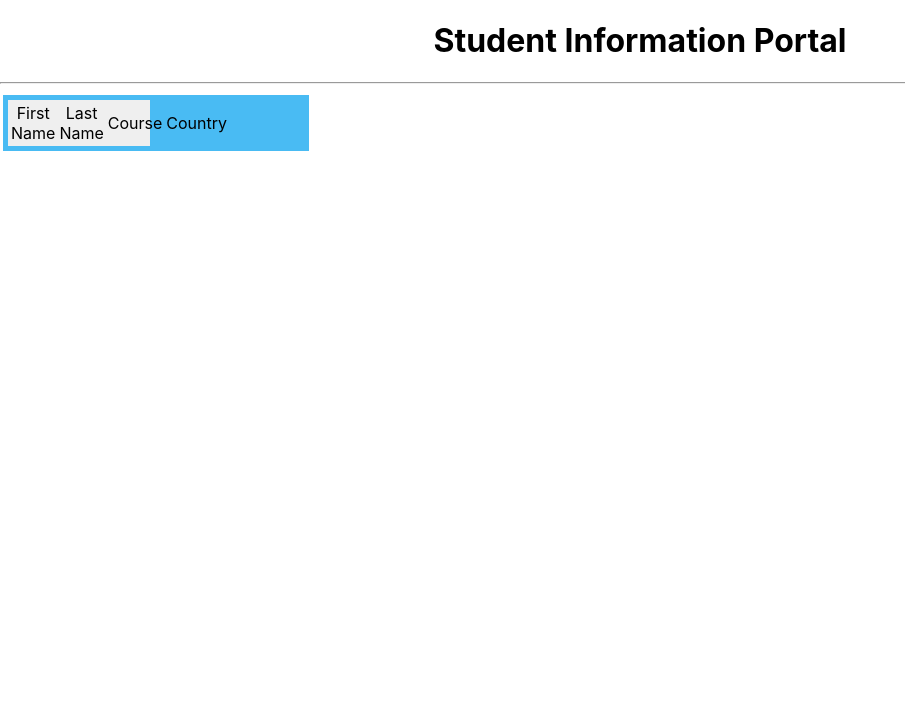
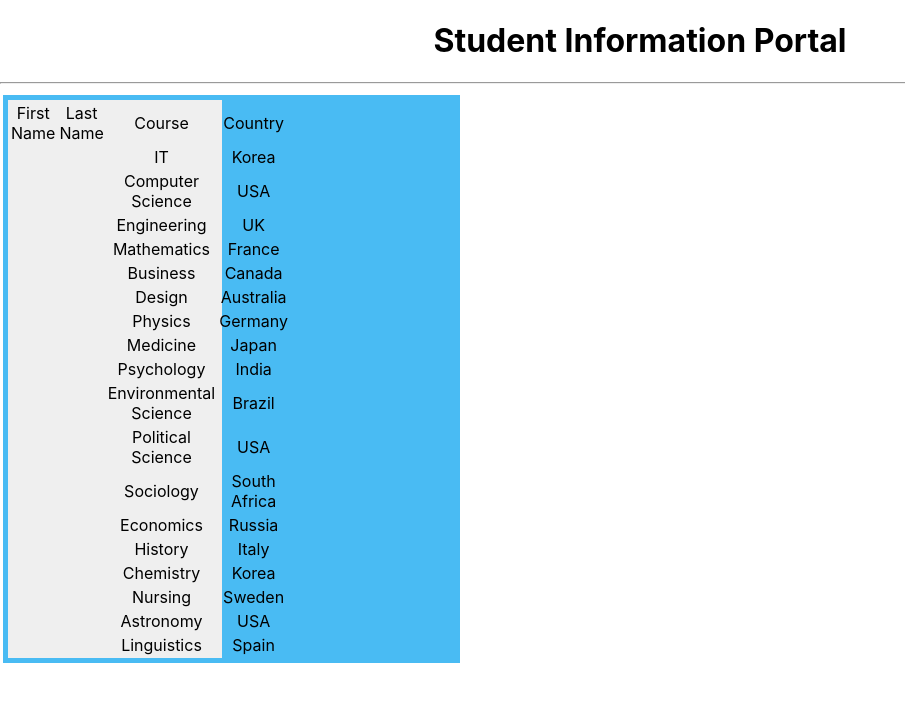
Before and after one commit to hrshdev/IT31332024ReactProjects, a React (Create React App) app in the folder studentapp/: page / in a window 1280 px wide. Shown: the top 702 px of the page, without its empty margins (0-905 px from the left). Built offline with nearby package versions, Linux system fonts and the light colour scheme.

Commit message:
get data from parent and print map

```diff
--- a/studentapp/src/App.js
+++ b/studentapp/src/App.js
@@ -1,4 +1,3 @@
-import logo from './logo.svg';
 import './App.css';
 import { students } from './data/StudentsDb'
 import StudentTable from './components/StudentTable';
--- a/studentapp/src/components/StudentTable.js
+++ b/studentapp/src/components/StudentTable.js
@@ -13,6 +13,18 @@
                             <td>Country</td>
                         </tr>
                     </thead>
+                    <tbody>
+                        {
+                            props.students.map( student=>
+                                <tr>
+                                    <td>{student.firstname}</td>
+                                    <td>{student.lastname}</td>
+                                    <td>{student.course}</td>
+                                    <td>{student.address.country}</td>
+                                </tr>
+                            )
+                        }
+                    </tbody>
                 </table>
             </div>
         </div>
```
